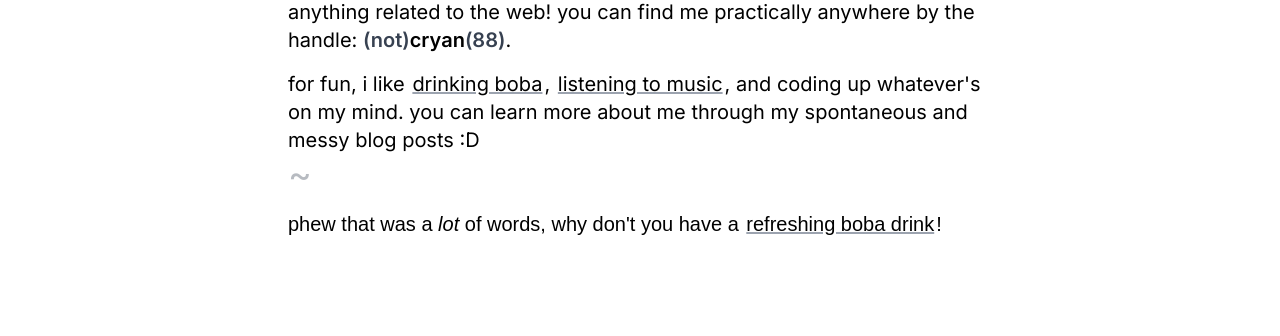
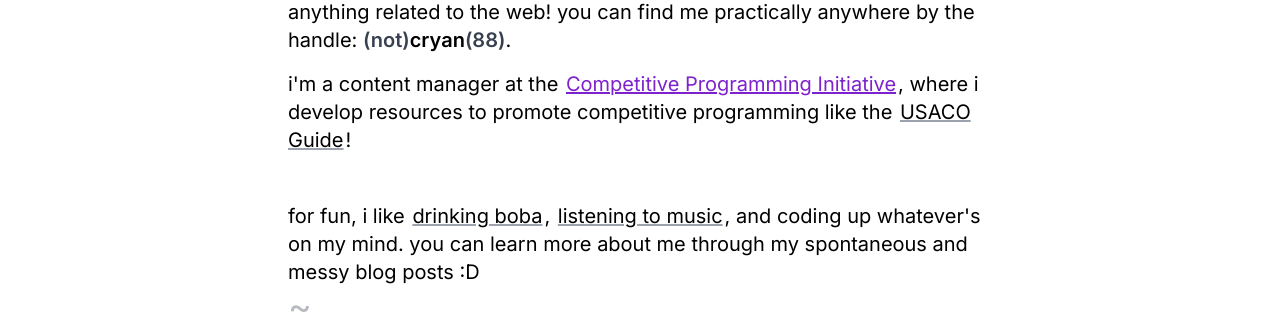
Before and after one commit to ryanchou-dev/website-v2, a Next.js app: page / in a window 1280 px wide. Shown: the part 300-636 px from the top of the page. Built offline with nearby package versions, Linux system fonts and the light colour scheme; no server answers.

Commit message:
add cpi woop woop

```diff
--- a/src/app/page.js
+++ b/src/app/page.js
@@ -71,9 +71,34 @@ export default function Home() {
               <span className="text-gray-700">(88)</span>
             </span>
             .
+          </div>
+          <div
+            className="text-lg sm:text-xl mt-4
+	  "
+          >
+            i'm a content manager at the{" "}
+            <a
+              href="https://joincpi.org"
+              target="_blank"
+              rel="noopener noreferrer"
+              className="underline decoration-purple-700 decoration-2 hover:bg-purple-300 rounded-lg p-0.5 transition text-purple-700 hover:bg-opacity-30 "
+            >
+              Competitive Programming Initiative
+            </a>
+            , where i develop resources to promote competitive programming like
+            the{" "}
+            <a
+              href="https://usaco.guide"
+              target="_blank"
+              rel="noopener noreferrer"
+              className="underline decoration-2 hover:bg-gray-300 rounded-lg p-0.5 transition  hover:bg-opacity-50  decoration-gray-400"
+            >
+              USACO Guide
+            </a>
+            !
             <br />
           </div>
-          <div className="text-lg sm:text-xl mt-4 ">
+          <div className="text-lg sm:text-xl mt-12 ">
             for fun, i like{" "}
             <div className="group inline">
               <Link
```
